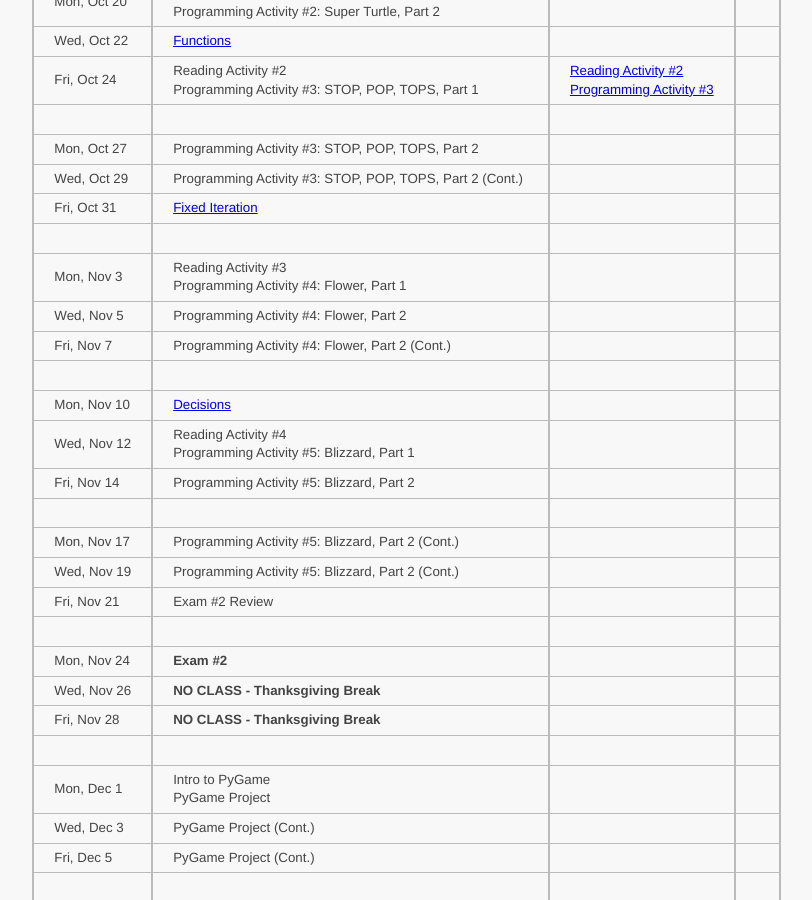
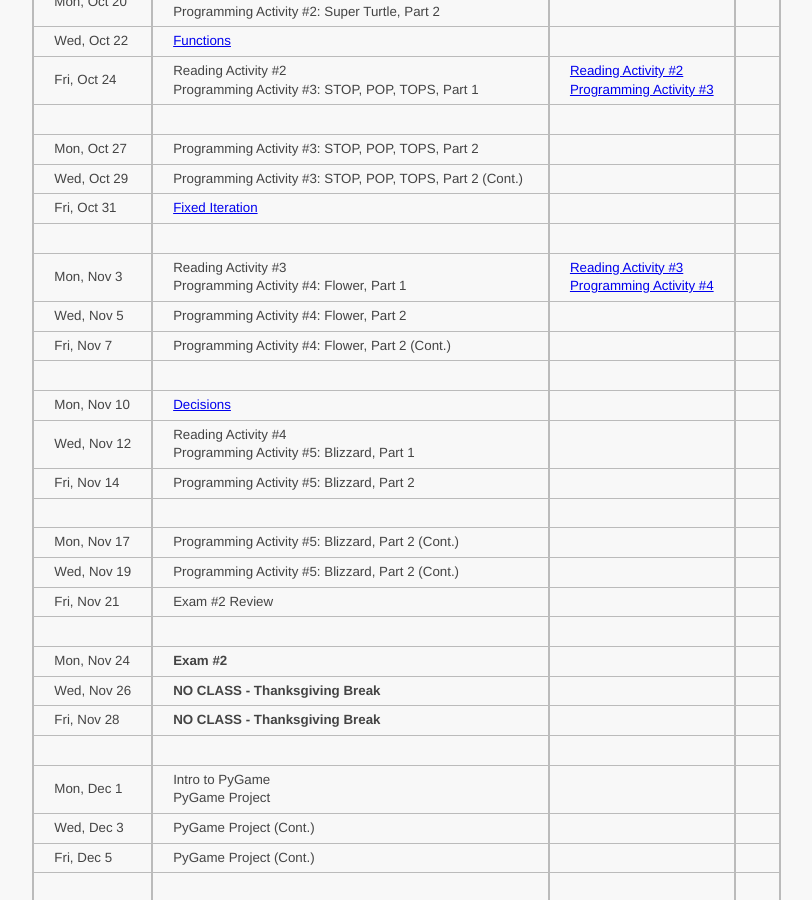
Before and after one commit to ycpcs/cs100-fall2014, a Jekyll site: the page built from schedule.md, in a window 1280 px wide and 900 px high, scrolled down 1225 px. Shown: the whole window, without its empty margins (121-933 px from the left). Built offline with Jekyll 4.4.1, drawn with Linux system fonts in a browser that asks for light colours; Markdown is read by kramdown in place of the engine named in the settings.

Commit message:
updated schedule

```diff
--- a/schedule.md
+++ b/schedule.md
@@ -50,7 +50,7 @@
 >| Wed, Oct 29    |  Programming Activity #3: STOP, POP, TOPS, Part 2 (Cont.)                                            |                         |
 >| Fri, Oct 31    |  [Fixed Iteration](lectures/SW_lecture6_iteration.pdf)                                               |                         |
 >|||
->| Mon, Nov 3     |  Reading Activity #3  <br>  Programming Activity #4: Flower, Part 1                                  |                         | <!-- Reading Activity #3 -->  <!-- Programming Activity #4 -->
+>| Mon, Nov 3     |  Reading Activity #3  <br>  Programming Activity #4: Flower, Part 1                                  |  [Reading Activity #3](activities_sw/Reading_Activity3.pdf) <br> [Programming Activity #4](activities_sw/Prog_Activity4.pdf)                       | <!-- Reading Activity #3 -->  <!-- Programming Activity #4 -->
 >| Wed, Nov 5     |  Programming Activity #4: Flower, Part 2                                                             |                         |
 >| Fri, Nov 7     |  Programming Activity #4: Flower, Part 2 (Cont.)                                                     |                         |
 >|||
```
